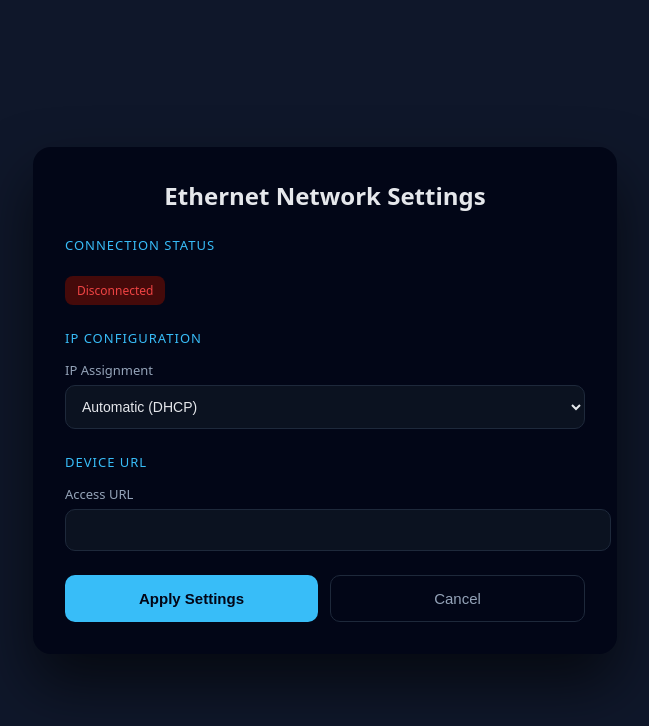
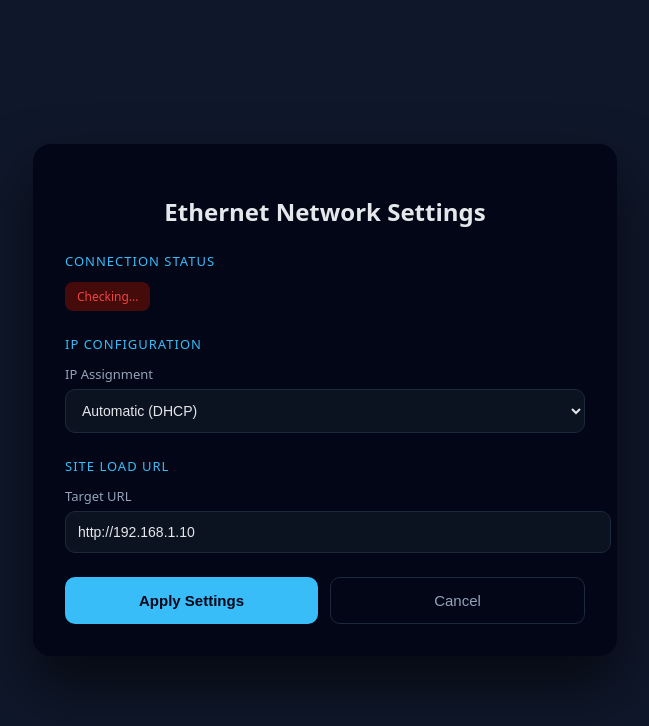
Before and after one commit to rachit-19/pi-kiosk, a FastAPI app: page /settings in a window 1280 px wide. Shown: the top 726 px of the page, without its empty margins (315-964 px from the left). Run offline with FastAPI, Linux system fonts and the light colour scheme.

Commit message:
update frontend settings page

```diff
--- a/app/templates/settings.html
+++ b/app/templates/settings.html
@@ -25,42 +25,30 @@ body {
   box-shadow: 0 30px 60px rgba(0,0,0,.6);
 }
 
-h2 {
-  margin: 0 0 24px 0;
-  text-align: center;
-  font-weight: 600;
-}
+h2 { text-align: center; margin-bottom: 24px; }
 
-.section {
-  margin-bottom: 24px;
-}
+.section { margin-bottom: 24px; }
 
 .section-title {
   font-size: 13px;
   text-transform: uppercase;
   letter-spacing: 1px;
   color: #38bdf8;
-  margin-bottom: 14px;
+  margin-bottom: 12px;
 }
 
-.field {
-  margin-bottom: 16px;
-}
+.field { margin-bottom: 16px; }
 
-.row {
-  display: flex;
-  gap: 12px;
-}
+.row { display: flex; gap: 12px; }
 
-.field label {
-  display: block;
+label {
   font-size: 13px;
   color: #94a3b8;
+  display: block;
   margin-bottom: 6px;
 }
 
-.field input,
-.field select {
+input, select {
   width: 100%;
   padding: 12px;
   border-radius: 10px;
@@ -70,26 +58,27 @@ h2 {
   font-size: 14px;
 }
 
-.field input:focus,
-.field select:focus {
-  outline: none;
-  border-color: #38bdf8;
+input.error { border-color: #ef4444; }
+
+.error-text {
+  font-size: 12px;
+  color: #ef4444;
+  margin-top: 4px;
 }
 
 .status {
-  display: inline-block;
   padding: 6px 12px;
   border-radius: 8px;
   font-size: 12px;
-  margin-top: 8px;
+  display: inline-block;
 }
 
-.status.connected {
+.connected {
   background: #052e16;
   color: #22c55e;
 }
 
-.status.disconnected {
+.disconnected {
   background: #450a0a;
   color: #ef4444;
 }
@@ -160,35 +149,36 @@ button {
       </select>
     </div>
 
-    <div id="staticFields">
+    <div id="staticFields" style="display:none;">
       <div class="row">
         <div class="field">
-          <label>IP Address (CIDR)</label>
-          <input id="piIp" placeholder="192.168.1.50/24">
+          <label>Static IP</label>
+          <input id="staticIp" placeholder="192.168.1.50">
+          <div id="ipError" class="error-text"></div>
         </div>
         <div class="field">
           <label>Gateway</label>
           <input id="gateway" placeholder="192.168.1.1">
+          <div id="gwError" class="error-text"></div>
         </div>
       </div>
 
       <div class="field">
-        <label>DNS Server</label>
+        <label>DNS (optional)</label>
         <input id="dns" placeholder="8.8.8.8">
       </div>
     </div>
   </div>
 
-  <!-- DISPLAY URL -->
+  <!-- TARGET URL -->
   <div class="section">
-    <div class="section-title">Device URL</div>
+    <div class="section-title">Site Load URL</div>
     <div class="field">
-      <label>Access URL</label>
-      <input id="displayUrl" readonly>
+      <label>Target URL</label>
+      <input id="targetUrl" placeholder="http://192.168.1.10">
     </div>
   </div>
 
-  <!-- ACTIONS -->
   <div class="actions">
     <button class="btn-primary" id="applyBtn">Apply Settings</button>
     <button class="btn-secondary" onclick="window.location.href='/'">Cancel</button>
@@ -205,71 +195,104 @@ const ipMode = document.getElementById("ipMode");
 const staticFields = document.getElementById("staticFields");
 const applyBtn = document.getElementById("applyBtn");
 const loadingText = document.getElementById("loadingText");
-const connectionStatus = document.getElementById("connectionStatus");
 
+const staticIp = document.getElementById("staticIp");
+const gateway = document.getElementById("gateway");
+const dns = document.getElementById("dns");
+const targetUrl = document.getElementById("targetUrl");
 
+const ipError = document.getElementById("ipError");
+const gwError = document.getElementById("gwError");
+
+// ======================
+// Toggle Visibility
+// ======================
 function updateVisibility() {
   staticFields.style.display =
     ipMode.value === "static" ? "block" : "none";
 }
 
+// ======================
+// Validation
+// ======================
+function isValidIp(ip) {
+  return /^(25[0-5]|2[0-4]\d|1\d\d|\d\d|\d)\.(25[0-5]|2[0-4]\d|1\d\d|\d\d|\d)\.(25[0-5]|2[0-4]\d|1\d\d|\d\d|\d)\.(25[0-5]|2[0-4]\d|1\d\d|\d\d|\d)$/.test(ip);
+}
 
-// ===============================
-// LOAD STATUS
-// ===============================
-async function loadStatus() {
-  try {
-    const res = await fetch("/api/network/status");
-    const data = await res.json();
+function validate() {
+  let valid = true;
 
-    if (data.connected) {
-      connectionStatus.textContent =
-        "Connected (" + data.device + ")";
-      connectionStatus.className = "status connected";
-    } else {
-      connectionStatus.textContent = "Disconnected";
-      connectionStatus.className = "status disconnected";
+  ipError.textContent = "";
+  gwError.textContent = "";
+
+  staticIp.classList.remove("error");
+  gateway.classList.remove("error");
+
+  if (ipMode.value === "static") {
+
+    if (!isValidIp(staticIp.value)) {
+      ipError.textContent = "Invalid IP address";
+      staticIp.classList.add("error");
+      valid = false;
     }
 
-  } catch {
-    connectionStatus.textContent = "Unknown";
+    if (!isValidIp(gateway.value)) {
+      gwError.textContent = "Invalid gateway";
+      gateway.classList.add("error");
+      valid = false;
+    }
   }
+
+  return valid;
 }
 
+// ======================
+// Load Existing Config
+// ======================
+async function loadConfig() {
+  const res = await fetch("/api/config");
+  const cfg = await res.json();
 
-// ===============================
-// LOAD DISPLAY URL
-// ===============================
-async function loadDisplayUrl() {
-  try {
-    const res = await fetch("/api/network/ip");
-    const data = await res.json();
+  ipMode.value = cfg.ip_mode || "dhcp";
+  staticIp.value = cfg.static_ip || "";
+  gateway.value = cfg.gateway || "";
+  dns.value = cfg.dns || "";
+  targetUrl.value = cfg.target_url || "";
 
-    if (data.ip) {
-      const ip = data.ip.split("/")[0];
-      document.getElementById("displayUrl").value =
-        "http://" + ip + ":8000";
-    }
-
-  } catch {}
+  updateVisibility();
 }
 
-
-// ===============================
-// APPLY SETTINGS
-// ===============================
+// ======================
+// Apply
+// ======================
 async function applySettings() {
 
+  if (!validate()) return;
+
+  let ipValue = staticIp.value;
+
+  if (ipMode.value === "static" && ipValue && !ipValue.includes("/")) {
+    ipValue = ipValue + "/24";
+  }
+
   const cfg = {
+    network_type: "ethernet",
     ip_mode: ipMode.value,
-    pi_ip: document.getElementById("piIp").value,
-    gateway: document.getElementById("gateway").value,
-    dns: document.getElementById("dns").value
+    static_ip: ipValue,
+    gateway: gateway.value,
+    dns: dns.value,
+    target_url: targetUrl.value
   };
 
   try {
     applyBtn.disabled = true;
     loadingText.style.display = "block";
+
+    await fetch("/api/config", {
+      method: "POST",
+      headers: { "Content-Type": "application/json" },
+      body: JSON.stringify(cfg)
+    });
 
     await fetch("/api/network/apply", {
       method: "POST",
@@ -277,9 +300,9 @@ async function applySettings() {
       body: JSON.stringify(cfg)
     });
 
-    alert("Settings applied. If IP changed, reconnect using new URL.");
+    alert("Settings applied successfully.");
 
-  } catch (err) {
+  } catch {
     alert("Failed to apply settings.");
   } finally {
     applyBtn.disabled = false;
@@ -287,13 +310,11 @@ async function applySettings() {
   }
 }
 
-
 ipMode.addEventListener("change", updateVisibility);
 applyBtn.addEventListener("click", applySettings);
 
+loadConfig();
 updateVisibility();
-loadStatus();
-loadDisplayUrl();
 
 </script>
 
```
